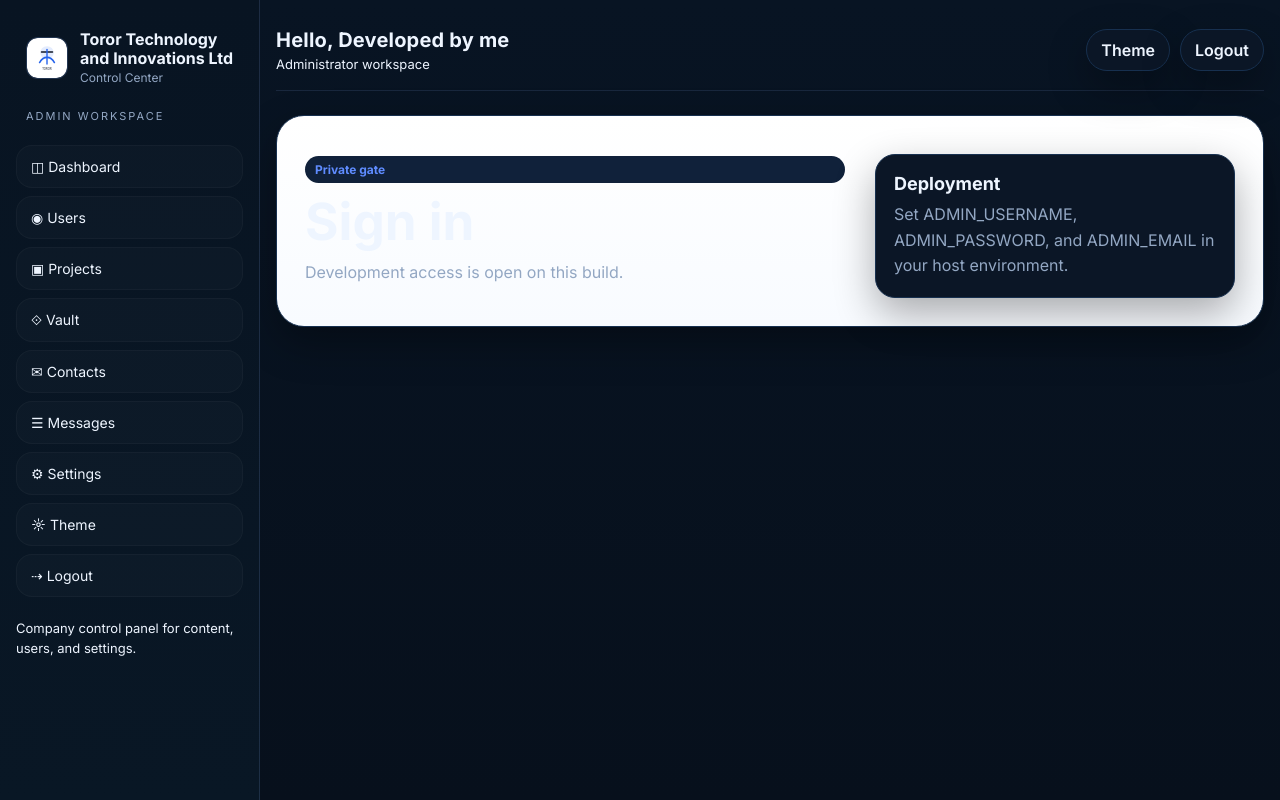
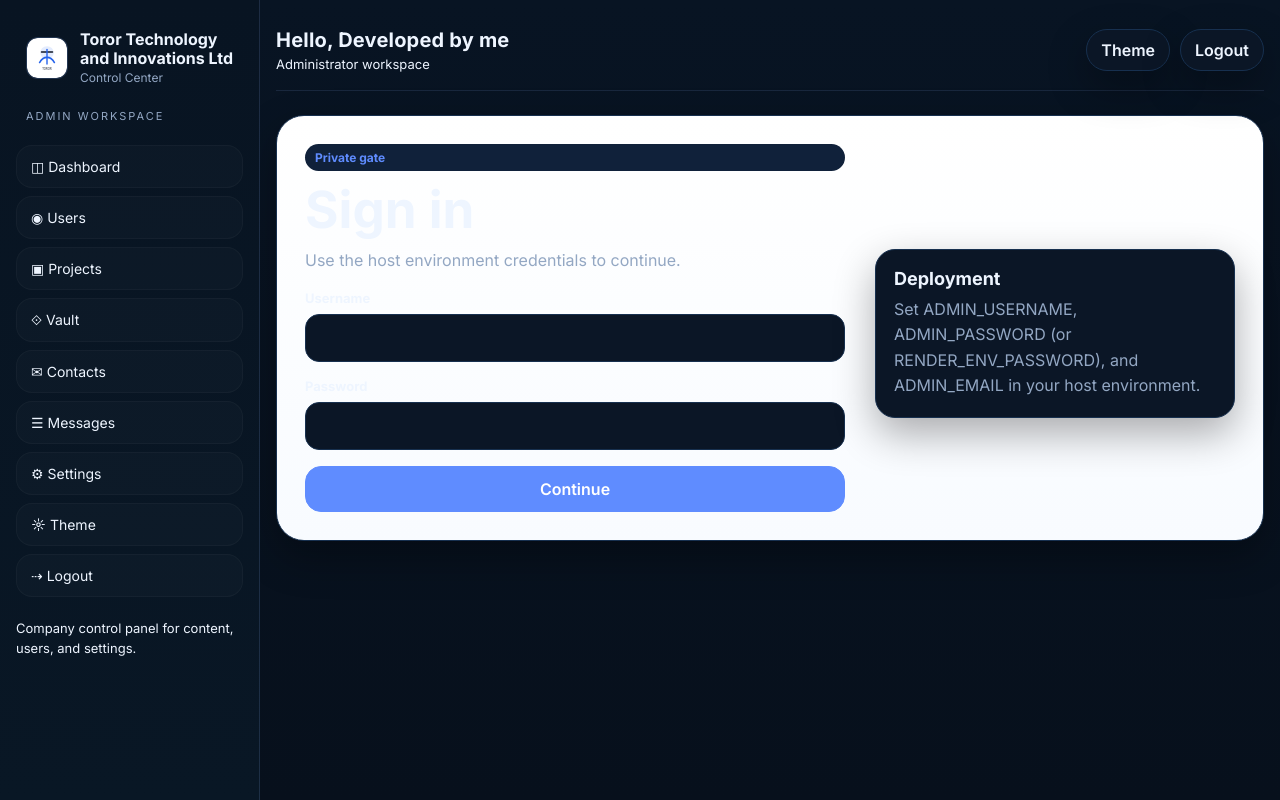
Before and after one commit to Tororinnovations/toror_technology, a Flask app: page /xtspolsjhulupjoppsuplmkzcodup in a window 1280 px wide. Run offline with Flask 3, Linux system fonts and the light colour scheme; a user stored in the database is signed in; data comes from the database, SQL or seed files in the repository.

Commit message:
Add files via upload

```diff
--- a/app.py
+++ b/app.py
@@ -63,6 +63,18 @@
     db = g.pop('db', None)
     if db is not None:
         db.close()
+
+
+def get_admin_username():
+    return os.environ.get('ADMIN_USERNAME', 'admin')
+
+
+def get_admin_password():
+    return (
+        os.environ.get('RENDER_ENV_PASSWORD')
+        or os.environ.get('ADMIN_PASSWORD')
+        or 'change-me'
+    )
 
 
 def query_one(sql, args=()):
@@ -232,6 +244,18 @@
             return redirect(url_for('login'))
         return fn(*args, **kwargs)
     return wrapper
+
+
+
+@app.before_request
+def protect_admin_routes():
+    path = request.path or ''
+    if path == '/xtspolsjhulupjoppsuplmkzcodup' or path.startswith('/admin') or path.startswith('/api/admin'):
+        if path in {'/xtspolsjhulupjoppsuplmkzcodup'}:
+            return None
+        if not is_admin():
+            return redirect(url_for('admin_entry'))
+    return None
 
 
 def allowed_file(filename, allowed_exts):
@@ -500,29 +524,27 @@
 
 @app.route('/xtspolsjhulupjoppsuplmkzcodup', methods=['GET', 'POST'])
 def admin_entry():
-
-    open_mode = os.environ.get('ADMIN_DEVELOPMENT_OPEN', '1') == '1'
+    open_mode = os.environ.get('ADMIN_DEVELOPMENT_OPEN', '0') == '1'
     if open_mode and request.method == 'GET' and not session.get('admin_logged_in'):
         session['admin_logged_in'] = True
         session['user_email'] = os.environ.get('ADMIN_EMAIL', 'admin@local')
         flash('Admin access opened for local use.', 'success')
         return redirect(url_for('admin_dashboard'))
-    if request.method == 'POST' or not open_mode:
+    if request.method == 'POST':
         username = request.form.get('username', '').strip()
         password = request.form.get('password', '').strip()
-        if username == os.environ.get('ADMIN_USERNAME', 'admin') and password == os.environ.get('ADMIN_PASSWORD', 'change-me'):
+        if username == get_admin_username() and password == get_admin_password():
             session['admin_logged_in'] = True
             session['user_email'] = os.environ.get('ADMIN_EMAIL', 'admin@local')
             flash('Signed in.', 'success')
             return redirect(url_for('admin_dashboard'))
-        if not open_mode:
-            flash('Invalid credentials.', 'error')
+        flash('Invalid credentials.', 'error')
     return render_template('admin_login.html', open_mode=open_mode)
 
 
 @app.route('/admin')
 def admin_redirect():
-    return redirect(url_for('admin_entry'))
+    return redirect(url_for('admin_dashboard' if is_admin() else 'admin_entry'))
 
 
 @app.route('/admin/logout')
--- a/templates/admin_login.html
+++ b/templates/admin_login.html
@@ -7,18 +7,17 @@
       <h2>Sign in</h2>
       {% if open_mode %}
         <p>Development access is open on this build.</p>
-      {% else %}
-        <p>Use the environment credentials on the host.</p>
-        <form class="grid auth-form" method="post">
-          <div class="field"><label>Username</label><input name="username" autocomplete="username" required></div>
-          <div class="field"><label>Password</label><input name="password" type="password" autocomplete="current-password" required></div>
-          <button class="btn primary" type="submit">Continue</button>
-        </form>
       {% endif %}
+      <p>Use the host environment credentials to continue.</p>
+      <form class="grid auth-form" method="post">
+        <div class="field"><label>Username</label><input name="username" autocomplete="username" required></div>
+        <div class="field"><label>Password</label><input name="password" type="password" autocomplete="current-password" required></div>
+        <button class="btn primary" type="submit">Continue</button>
+      </form>
     </div>
     <div class="card auth-preview">
       <h3>Deployment</h3>
-      <p>Set ADMIN_USERNAME, ADMIN_PASSWORD, and ADMIN_EMAIL in your host environment.</p>
+      <p>Set ADMIN_USERNAME, ADMIN_PASSWORD (or RENDER_ENV_PASSWORD), and ADMIN_EMAIL in your host environment.</p>
     </div>
   </section>
 {% endblock %}
```
Also changed, not shown: README.md.
